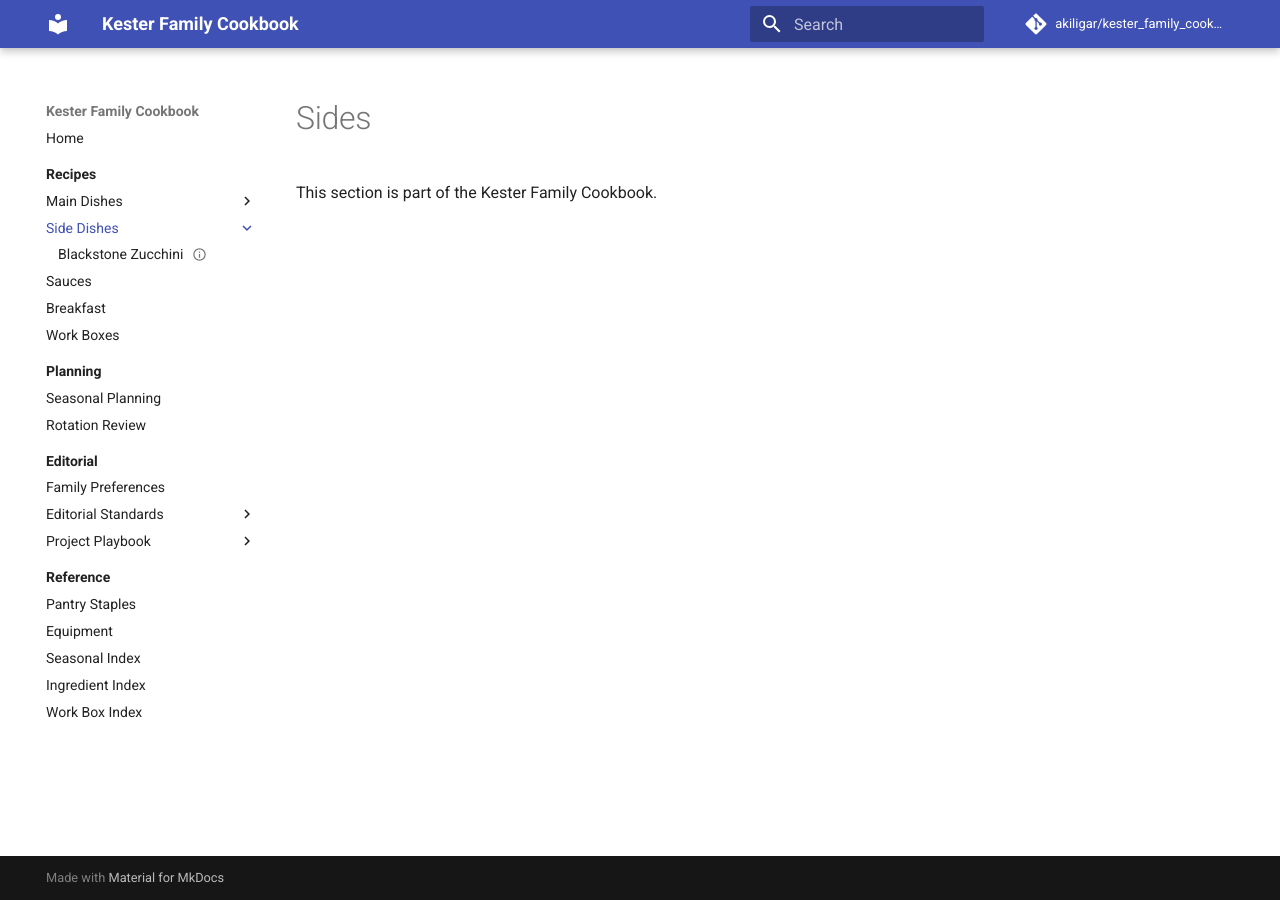
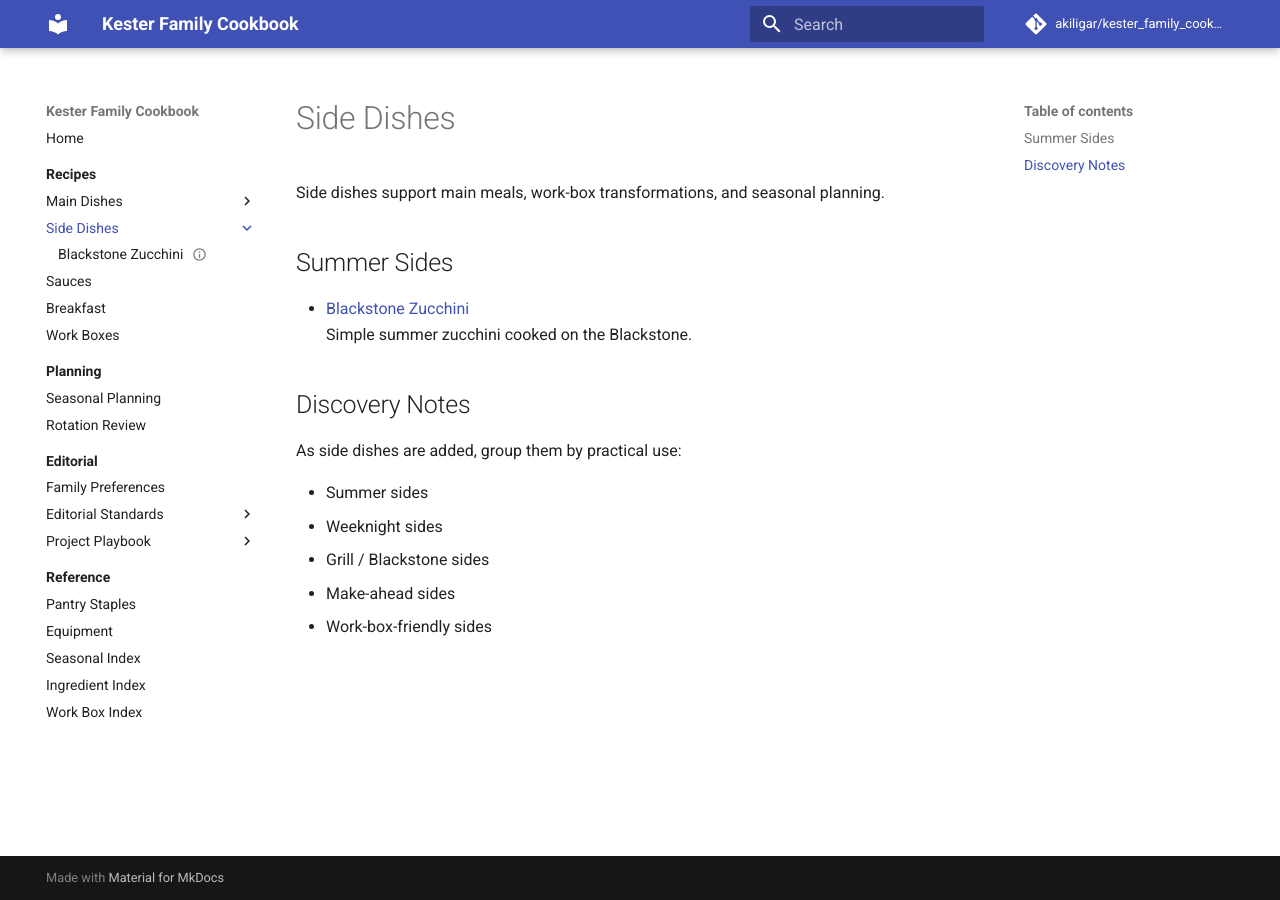
Before and after one commit to akiligar/kester_family_cookbook, an MkDocs documentation site: the page built from docs/recipes/sides/index.md, in a window 1280 px wide. Built offline with MkDocs 1.6.1 and Material for MkDocs 9.7.7, drawn with Linux system fonts in a browser that asks for light colours; comment, search, counter and statistics services are not loaded.

Commit message:
Hotfix side dishes index with new recipes

```diff
--- a/docs/recipes/sides/index.md
+++ b/docs/recipes/sides/index.md
@@ -1,3 +1,18 @@
-# Sides
+# Side Dishes
 
-This section is part of the Kester Family Cookbook.
+Side dishes support main meals, work-box transformations, and seasonal planning.
+
+## Summer Sides
+
+- [Blackstone Zucchini](blackstone-zucchini.md)
+  Simple summer zucchini cooked on the Blackstone.
+
+## Discovery Notes
+
+As side dishes are added, group them by practical use:
+
+- Summer sides
+- Weeknight sides
+- Grill / Blackstone sides
+- Make-ahead sides
+- Work-box-friendly sides
```
